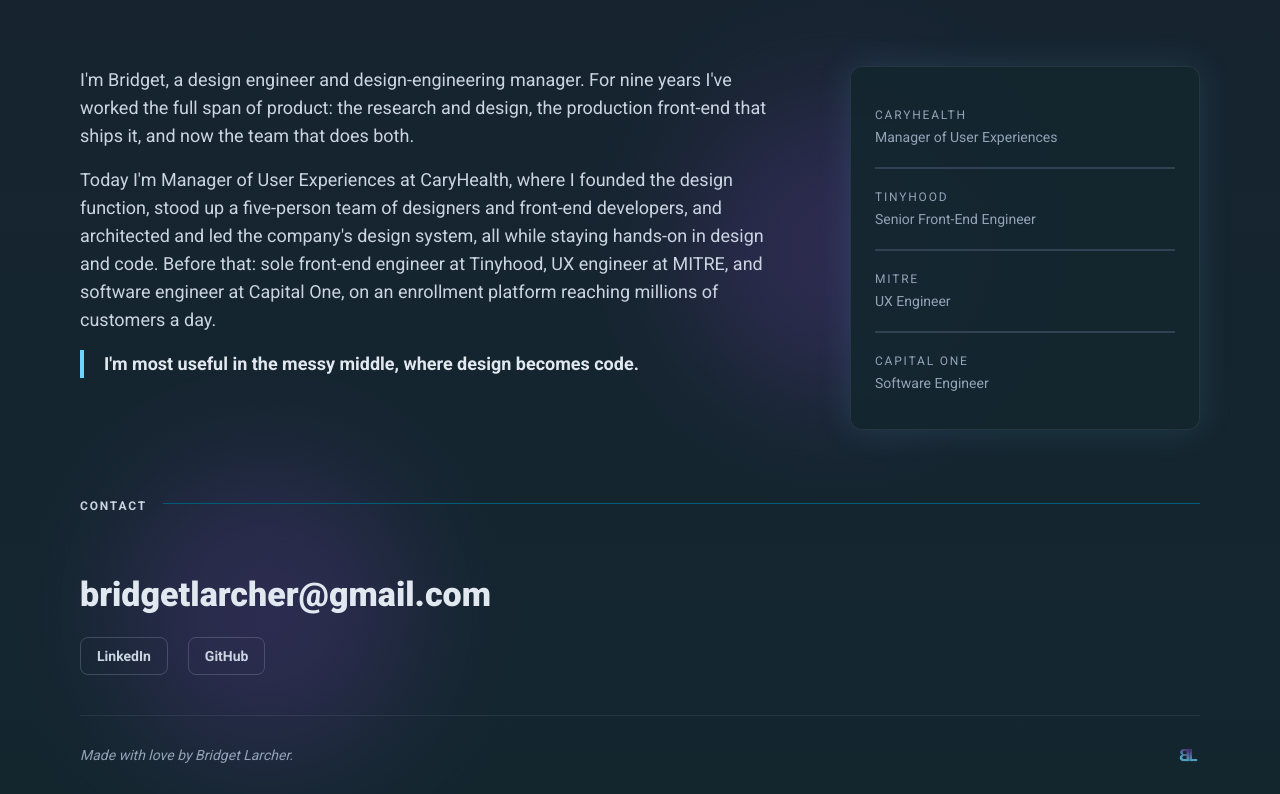
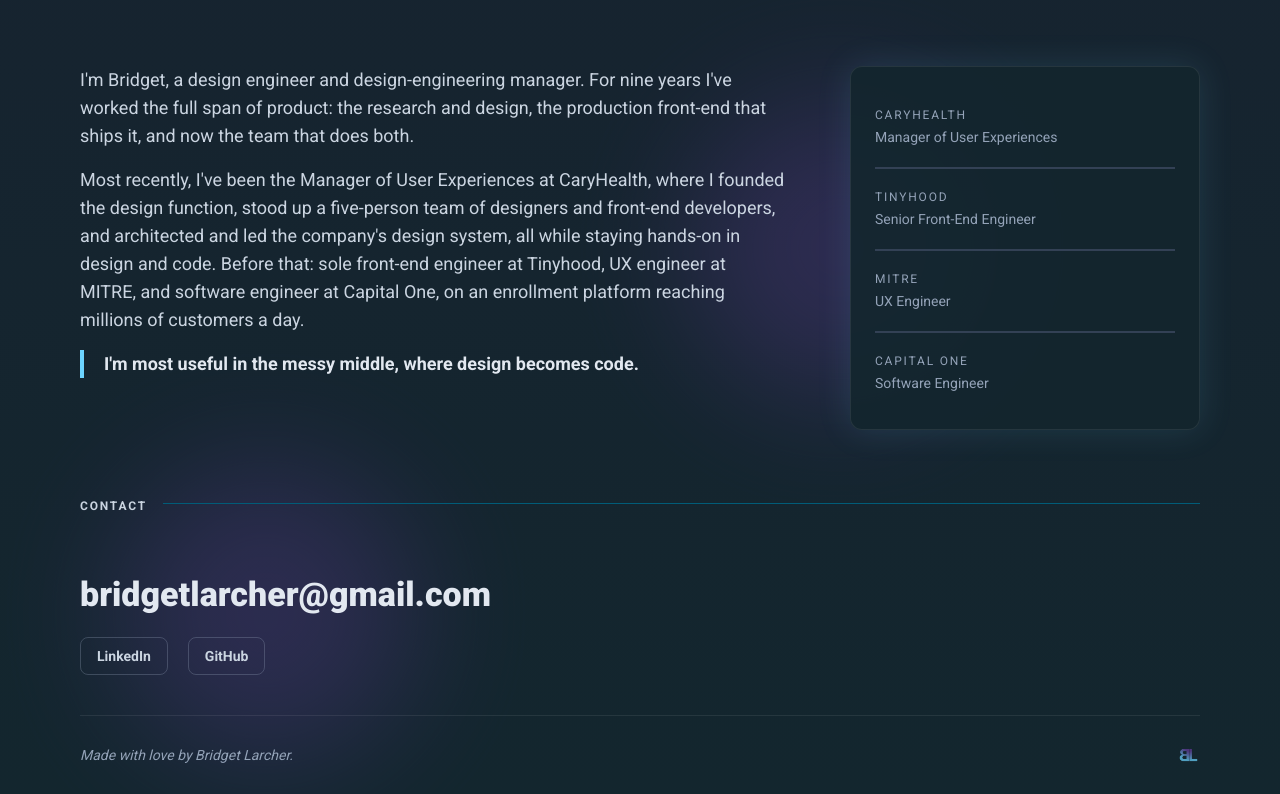
Before and after one commit to bridgetlarcher/portfolio, a Next.js app: page / in a window 1280 px wide. Shown: the part 2405-3199 px from the top of the page. Built offline with nearby package versions, Linux system fonts and the light colour scheme.

Commit message:
Update verbiage

```diff
--- a/components/home/About.tsx
+++ b/components/home/About.tsx
@@ -20,11 +20,11 @@ export function About() {
             ships it, and now the team that does both.
           </p>
           <p>
-            Today I'm Manager of User Experiences at CaryHealth, where I founded the design
-            function, stood up a five-person team of designers and front-end developers, and
-            architected and led the company's design system, all while staying hands-on in design
-            and code. Before that: sole front-end engineer at Tinyhood, UX engineer at MITRE, and
-            software engineer at Capital One, on an enrollment platform reaching millions of
+            Most recently, I've been the Manager of User Experiences at CaryHealth, where I founded
+            the design function, stood up a five-person team of designers and front-end developers,
+            and architected and led the company's design system, all while staying hands-on in
+            design and code. Before that: sole front-end engineer at Tinyhood, UX engineer at MITRE,
+            and software engineer at Capital One, on an enrollment platform reaching millions of
             customers a day.
           </p>
           <Callout header="I'm most useful in the messy middle, where design becomes code." />
```
